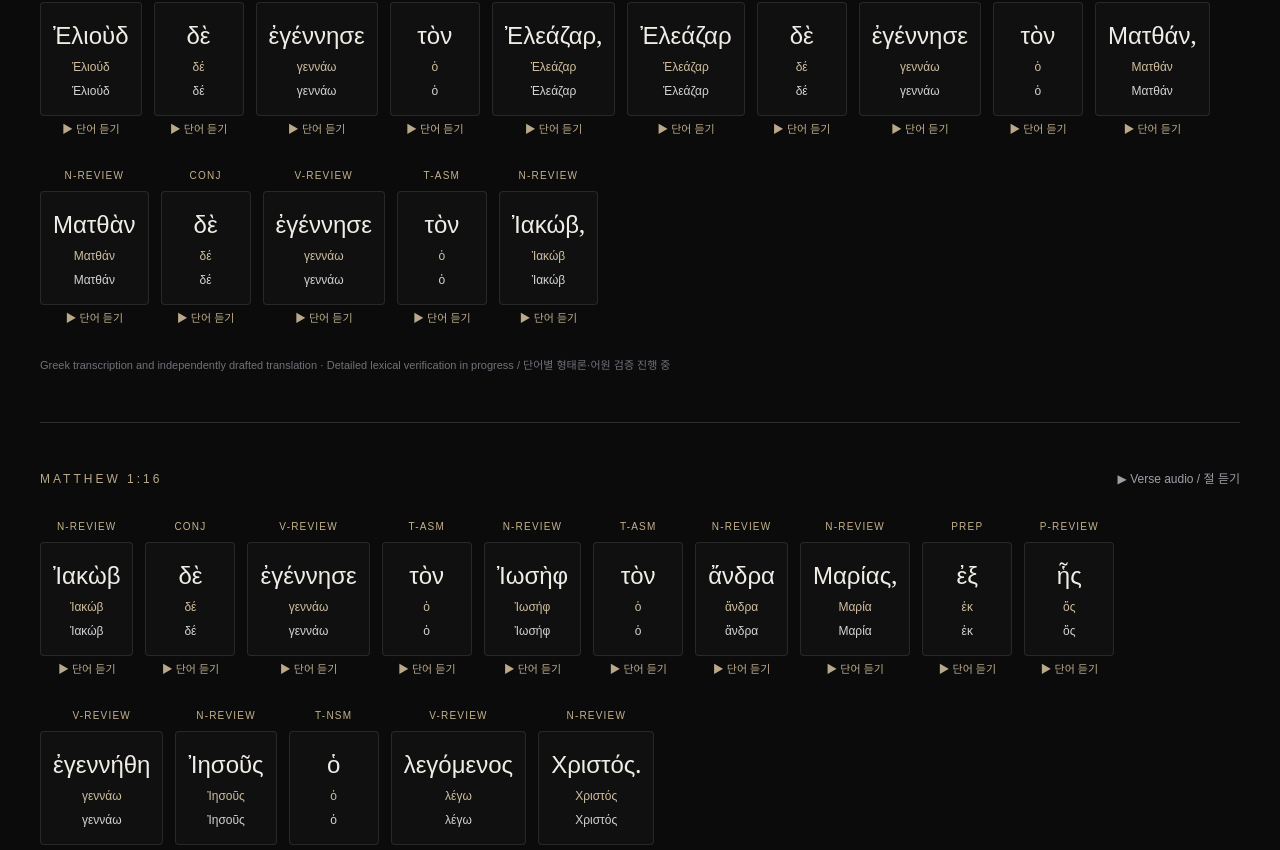
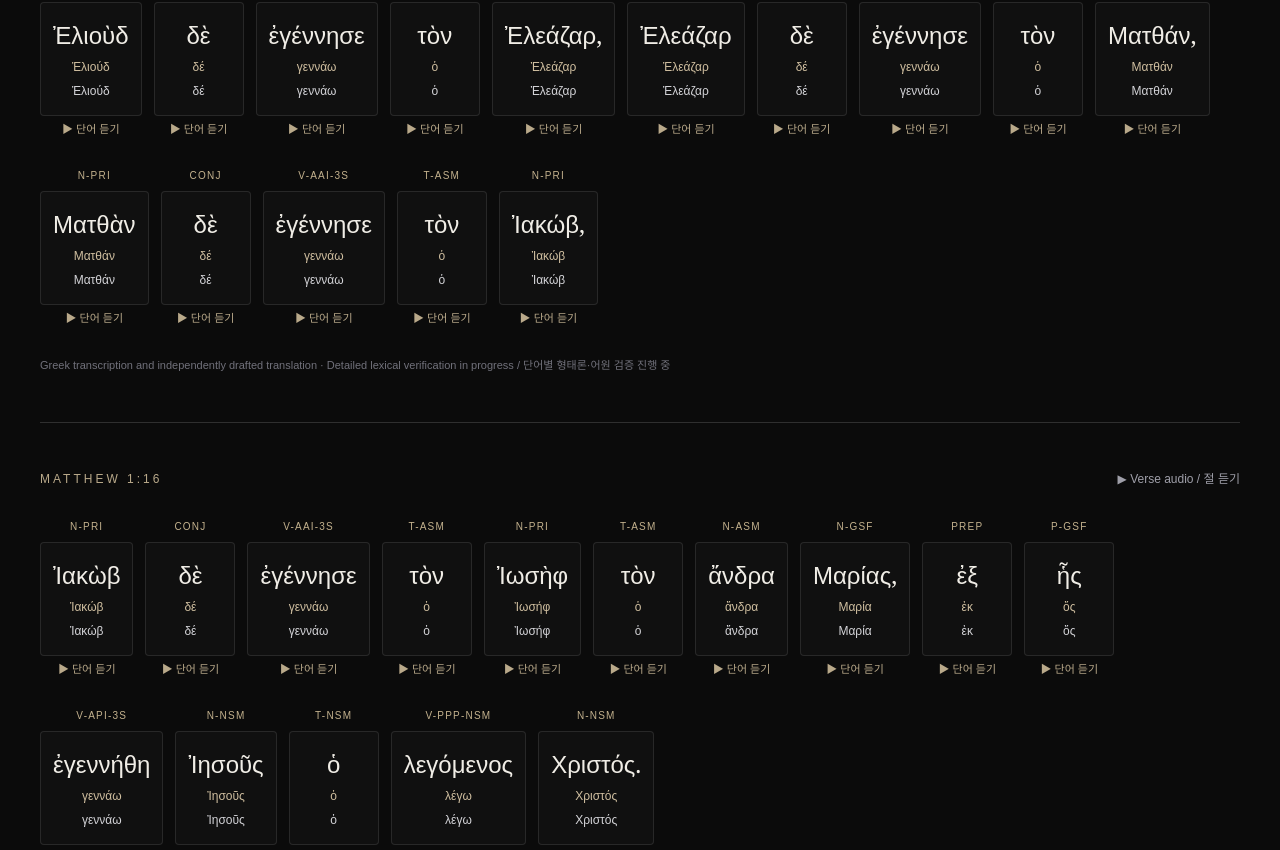
Before and after one commit to BTTBMOVEMENT/vp-portfolio, a Next.js app: page /bible/matthew/1 in a window 1280 px wide. Shown: the part 9160-10010 px from the top of the page. Built offline with nearby package versions, Linux system fonts and the light colour scheme.

Commit message:
morphology: review finite verbs participles cases and key constructions in Matthew 1:12-25

```diff
--- a/data/lexicon/matthew-12-25-tokens.ts
+++ b/data/lexicon/matthew-12-25-tokens.ts
@@ -11,10 +11,28 @@ const articles:Record<string,string>={"τον":"T-ASM","την":"T-ASF","της"
 const particles=new Set(["δέ","καί","γάρ","οὖν","ἵνα","ἰδού","μή","οὐ","πρίν","ἤ","ὡς"]);
 const preps=new Set(["μετά","ἐκ","ἐν","ἀπό","ἕως","κατά","ὑπό","διά"]);
 const verbs=new Set(["γεννάω","λέγω","εἰμί","μνηστεύω","συνέρχομαι","εὑρίσκω","ἔχω","θέλω","παραδειγματίζω","βουλεύομαι","ἀπολύω","ἐνθυμέομαι","φαίνω","φοβέομαι","παραλαμβάνω","τίκτω","καλέω","σῴζω","γίγνομαι","πληρόω","μεθερμηνεύω","ἐγείρω","ποιέω","προστάσσω","γινώσκω"]);
-export const finalTokens:Record<number,FinalToken[]>=Object.fromEntries(sourceVerses12to25.map(v=>[v.number,v.greek.split(/\s+/).map(raw=>{
+/** Individually reviewed token morphology. Other forms remain visibly marked REVIEW. */
+const reviewed:Record<string,string>={
+"12:3":"N-ASF","12:4":"N-GSF","12:5":"N-NSM","12:6":"V-AAI-3S","12:8":"N-PRI","12:9":"N-PRI","12:11":"V-AAI-3S","12:13":"N-PRI",
+"13:0":"N-PRI","13:2":"V-AAI-3S","13:4":"N-PRI","13:5":"N-PRI","13:7":"V-AAI-3S","13:9":"N-PRI","13:10":"N-PRI","13:12":"V-AAI-3S","13:14":"N-PRI",
+"14:0":"N-PRI","14:2":"V-AAI-3S","14:4":"N-PRI","14:5":"N-PRI","14:7":"V-AAI-3S","14:9":"N-PRI","14:10":"N-PRI","14:12":"V-AAI-3S","14:14":"N-PRI",
+"15:0":"N-PRI","15:2":"V-AAI-3S","15:4":"N-PRI","15:5":"N-PRI","15:7":"V-AAI-3S","15:9":"N-PRI","15:10":"N-PRI","15:12":"V-AAI-3S","15:14":"N-PRI",
+"16:0":"N-PRI","16:2":"V-AAI-3S","16:4":"N-PRI","16:6":"N-ASM","16:7":"N-GSF","16:9":"P-GSF","16:10":"V-API-3S","16:11":"N-NSM","16:13":"V-PPP-NSM","16:14":"N-NSM",
+"17:0":"A-NPF","17:3":"N-NPF","17:8":"N-NPF","17:9":"A-NPF","17:17":"N-NPF","17:18":"A-NPF","17:27":"N-NPF","17:28":"A-NPF",
+"18:5":"N-NSF","18:7":"V-IAI-3S","18:8":"V-APP-GSF","18:11":"N-GSF","18:18":"V-AAN","18:20":"V-API-3S","18:22":"N-DSF","18:23":"V-PAP-NSF","18:25":"N-GSN","18:26":"A-GSN",
+"19:3":"N-NSM","19:5":"A-NSM","19:6":"V-PAP-NSM","19:9":"V-PAP-NSM","19:11":"V-AAN","19:12":"V-API-3S","19:13":"ADV","19:14":"V-AAN",
+"20:0":"P-APN","20:2":"P-GSM","20:3":"V-APP-GSM","20:5":"N-NSM","20:6":"N-GSM","20:8":"N-ASN","20:9":"V-API-3S","20:10":"P-DSM","20:11":"V-PAP-NSM","20:13":"N-VSM","20:16":"V-APS-2S","20:17":"V-AAN","20:20":"N-ASF","20:21":"P-GS2","20:25":"P-DSF","20:26":"V-APP-NSN","20:28":"N-GSN","20:29":"V-PAI-3S","20:30":"A-GSN",
+"21:0":"V-FMI-3S","21:2":"N-ASM","21:4":"V-FAI-2S","21:6":"N-ASN","21:7":"P-GSM","21:8":"N-ASM","21:9":"P-NSM","21:11":"V-FAI-3S","21:13":"N-ASM","21:14":"P-GSM","21:17":"N-GPF","21:18":"P-GPM",
+"22:0":"P-NSN","22:2":"A-NSN","22:3":"V-RAI-3S","22:5":"V-APS-3S","22:7":"V-APP-NSN","22:10":"N-GSM","22:13":"N-GSM","22:14":"V-PAP-GSM",
+"23:2":"N-NSF","23:4":"N-DSF","23:5":"V-FAI-3S","23:7":"V-FMI-3S","23:8":"N-ASM","23:10":"V-FAI-3P","23:12":"N-ASN","23:14":"N-PRI","23:15":"P-NSN","23:16":"V-PAI-3S","23:17":"V-PPP-NSN","23:19":"P-GP1","23:21":"N-NSM",
+"24:0":"V-APP-NSM","24:3":"N-NSM","24:6":"N-GSM","24:7":"V-AAI-3S","24:9":"V-AAI-3S","24:10":"P-DSM","24:12":"N-NSM","24:13":"N-GSM","24:15":"V-AAI-3S","24:17":"N-ASF","24:18":"P-GSM",
+"25:2":"V-IAI-3S","25:3":"P-ASF","25:5":"P-GSM","25:6":"V-AAI-3S","25:8":"N-ASM","25:9":"P-GSF","25:11":"A-ASM","25:13":"V-AAI-3S","25:15":"N-ASN","25:16":"P-GSM","25:17":"N-ASM"
+};
+export const finalTokens:Record<number,FinalToken[]>=Object.fromEntries(sourceVerses12to25.map(v=>[v.number,v.greek.split(/\s+/).map((raw,i)=>{
  const greek=raw.replace(/[.,;·:“”]+$/g,"");
  const key=normalize(greek);
  const lemma=greek==="ὅ"?"ὅς":greek==="ἢ"?"ἤ":forms[key]??base[key]??greek;
  const parsing=greek==="ὅ"?"P-NSN":greek==="ἢ"?"CONJ":articles[key]??(particles.has(lemma)?"CONJ":preps.has(lemma)?"PREP":verbs.has(lemma)?"V-REVIEW":["αὐτός","ὅς","σύ","ἐγώ","οὗτος"].includes(lemma)?"P-REVIEW":"N-REVIEW");
- return {greek,lemma,parsing,verified:!parsing.includes("REVIEW")};
+ const resolved=reviewed[v.number+":"+i]??parsing;
+ return {greek,lemma,parsing:resolved,verified:!resolved.includes("REVIEW")};
 })]));
```
